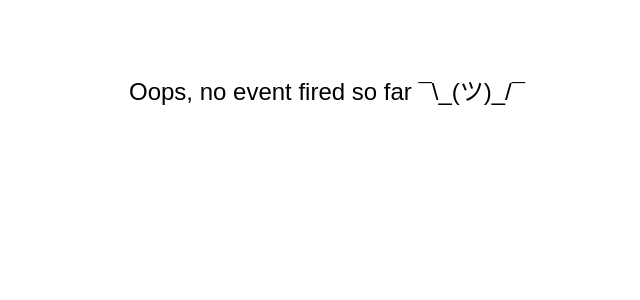
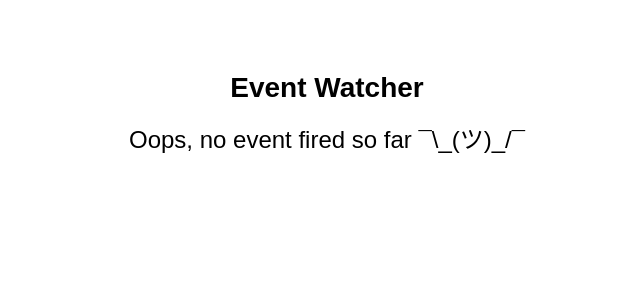
Before and after one commit to ilyasakin/event-watcher, a Vue app: page / in a window 1280 px wide. Shown: the top 300 px of the page, without its empty margins (313-953 px from the left). Built offline with nearby package versions, Linux system fonts and the light colour scheme.

Commit message:
Style boxes

```diff
--- a/src/App.vue
+++ b/src/App.vue
@@ -1,16 +1,21 @@
 <template>
   <div id="app" tabindex="0" ref="main" @keydown="fireEvent">
-    <div v-if="Object.values(event).every((value) => value === undefined)">
-      Oops, no event fired so far ¯\_(ツ)_/¯
+    <div class="container">
+      <div class="page-title">Event Watcher</div>
+      <div v-if="Object.values(event).every((value) => value === undefined)">
+        Oops, no event fired so far ¯\_(ツ)_/¯
+      </div>
+
+      <Box v-if="event.key" title="Key" :text="event.key" />
+      <Box v-if="event.code" title="Code" :text="event.code" />
+      <Box v-if="event.keyCode" title="Key Code" :text="event.keyCode" />
     </div>
-    <div v-if="event.key">Key: {{ event.key }}</div>
-    <div v-if="event.code">Code: {{ event.code }}</div>
-    <div v-if="event.keyCode">KeyCode: {{ event.keyCode }}</div>
   </div>
 </template>
 
 <script setup>
 import { ref, onMounted, reactive } from 'vue';
+import Box from './components/Box.vue';
 const event = reactive({ key: undefined, code: undefined, keyCode: undefined });
 
 const main = ref(null);
@@ -22,7 +27,7 @@ onMounted(() => {
 const fireEvent = (e) => {
   event.key = e.key;
   event.code = e.code;
-  event.keyCode = e.keyCode;
+  event.keyCode = e.keyCode.toString();
 };
 </script>
 
@@ -38,11 +43,23 @@ const fireEvent = (e) => {
   outline: none;
   box-sizing: border-box;
   font-size: 1.5rem;
+}
+
+.container {
   display: flex;
   flex-direction: column;
+  min-width: 480px;
+  max-width: 480px;
+
+  margin: 0 auto;
 
   div:not(:first-child) {
     margin-top: 1rem;
   }
 }
+
+.page-title {
+  font-size: 1.75rem;
+  font-weight: 700;
+}
 </style>
--- /dev/null
+++ b/src/components/Box.vue
@@ -0,0 +1,31 @@
+<template>
+  <div class="box">
+    <div class="title">{{ title }}</div>
+    <div class="text">{{ text }}</div>
+  </div>
+</template>
+
+<script setup>
+import { defineProps } from 'vue';
+
+defineProps({
+  title: String,
+  text: String,
+});
+</script>
+
+<style lang="scss" scoped>
+.box {
+  border: 4px solid #000000;
+  padding: 2rem;
+  box-sizing: border-box;
+}
+
+.title {
+  font-weight: 700;
+}
+
+.text {
+  font-size: 1.25rem;
+}
+</style>
```
Also changed, not shown: src/components/HelloWorld.vue (deleted, +0 -21 lines), src/assets/logo.png (deleted).
